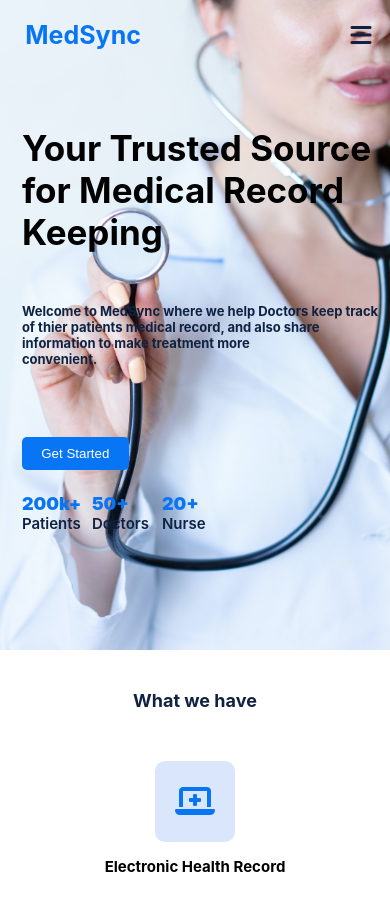
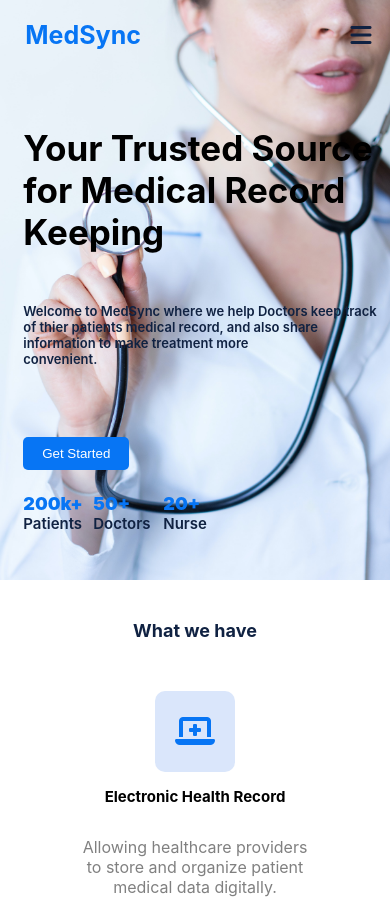
Before and after one commit to OkoroaforDaniel/MedSync-Frontend, a React (Create React App) app in the folder medsync-frontend/: page / in a window 390 px wide. Shown: the top 899 px of the page. Built offline with nearby package versions, Linux system fonts and the light colour scheme.

Commit message:
my commit

```diff
--- a/medsync-frontend/src/Components/Landing/Styles/Landing.css
+++ b/medsync-frontend/src/Components/Landing/Styles/Landing.css
@@ -495,7 +495,7 @@ li {
       background-image: url('../../Images/medsync1.jpg');
       background-size: cover;
       background-repeat: no-repeat;
-      height: 650px;
+      height: 580px;
     }
     .backgroundImg{
       display: none;
@@ -717,7 +717,7 @@ li {
 
     }
     .text1{
-      font-weight: 750;
+      font-weight: 600;
       margin-top: 10px;
     }
     .num{
```
